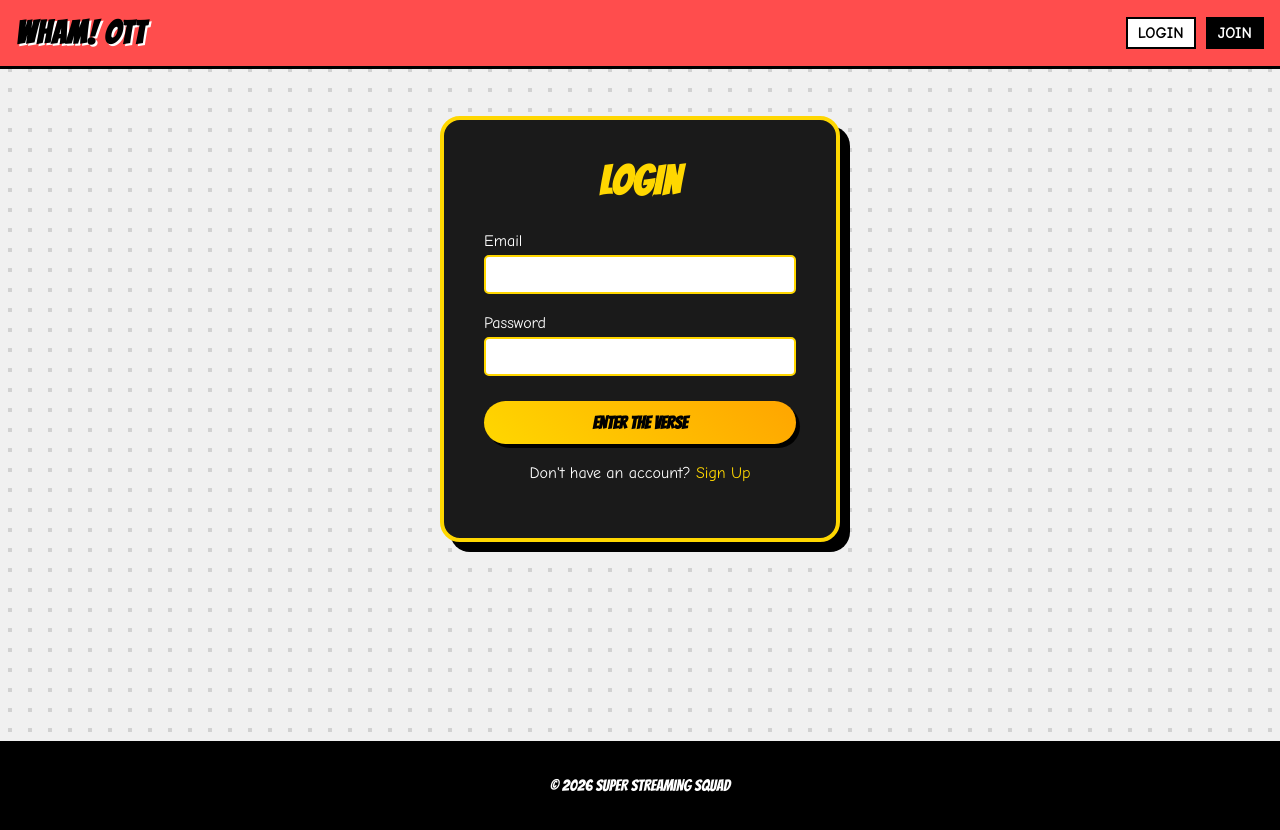
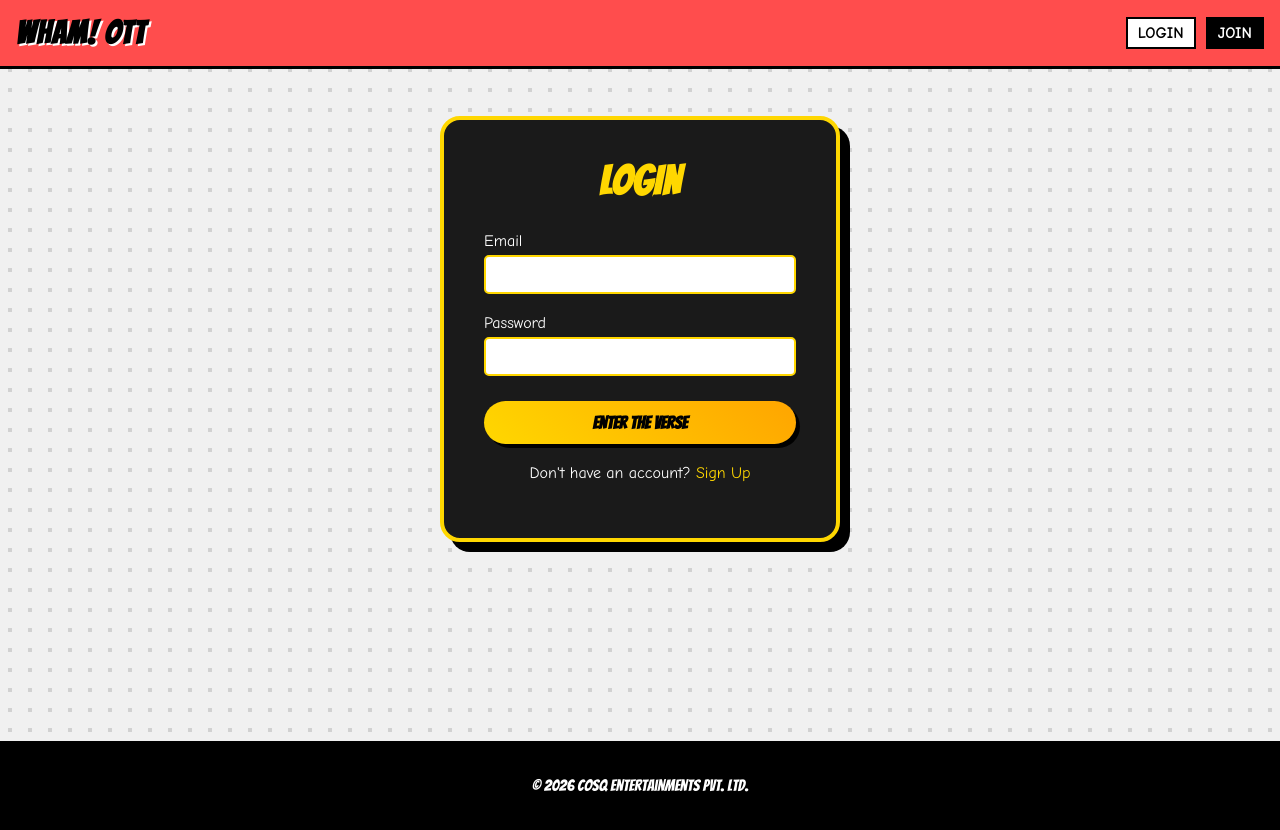
Before and after one commit to aharshit123456/ott_platform, a React (Vite) app in the folder ott-platform/: page /login in a window 1280 px wide. Built offline with nearby package versions, Linux system fonts and the light colour scheme; no server answers.

Commit message:
changed footer copyright

```diff
--- a/ott-platform/src/components/Layout.jsx
+++ b/ott-platform/src/components/Layout.jsx
@@ -144,7 +144,7 @@ const Layout = ({ children }) => {
                 marginTop: '2rem',
                 fontFamily: 'var(--font-heading)'
             }}>
-                <p>&copy; 2026 SUPER STREAMING SQUAD</p>
+                <p>&copy; 2026 CosQ Entertainments Pvt. Ltd.</p>
             </footer>
         </div>
     );
```
